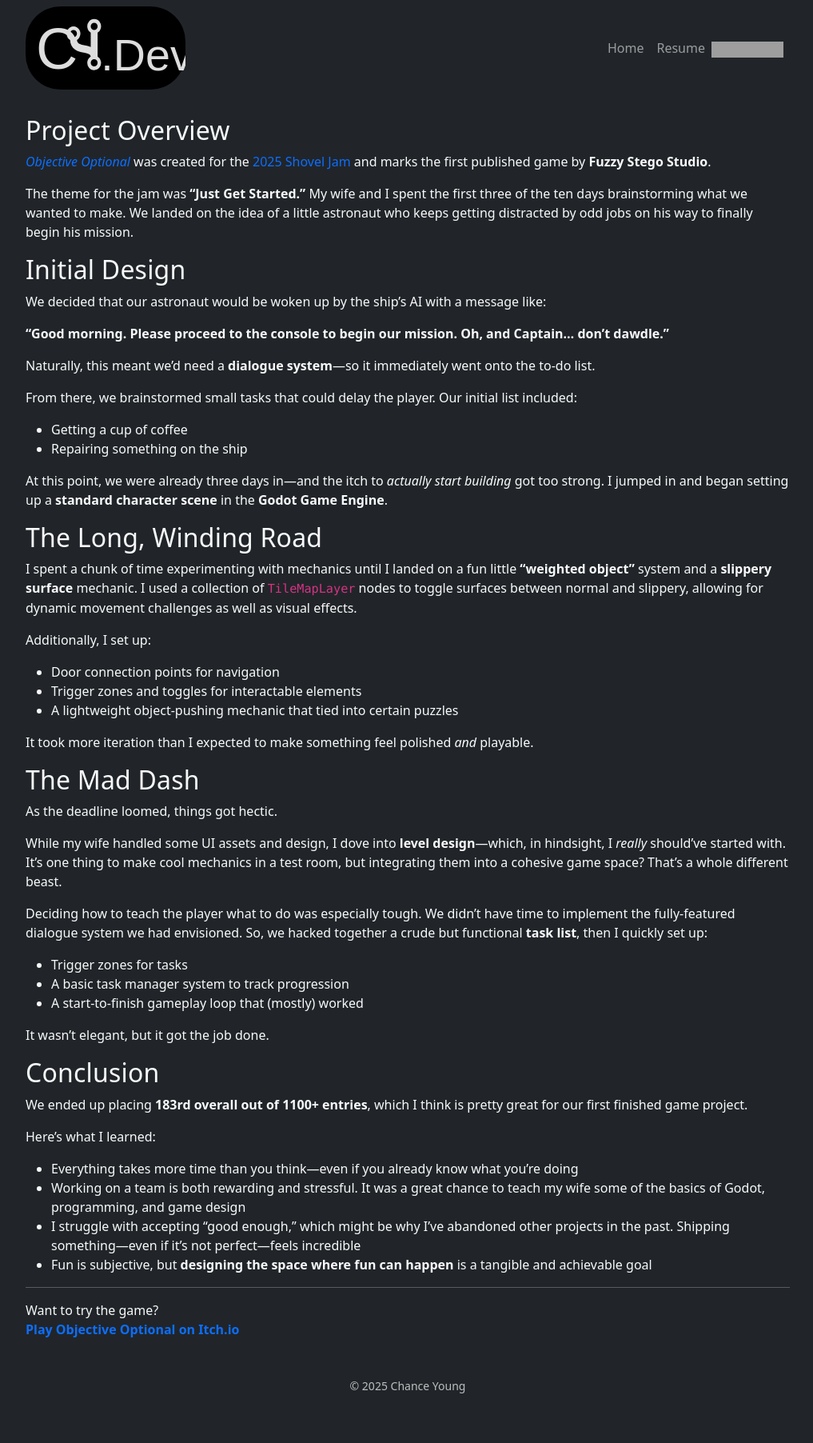
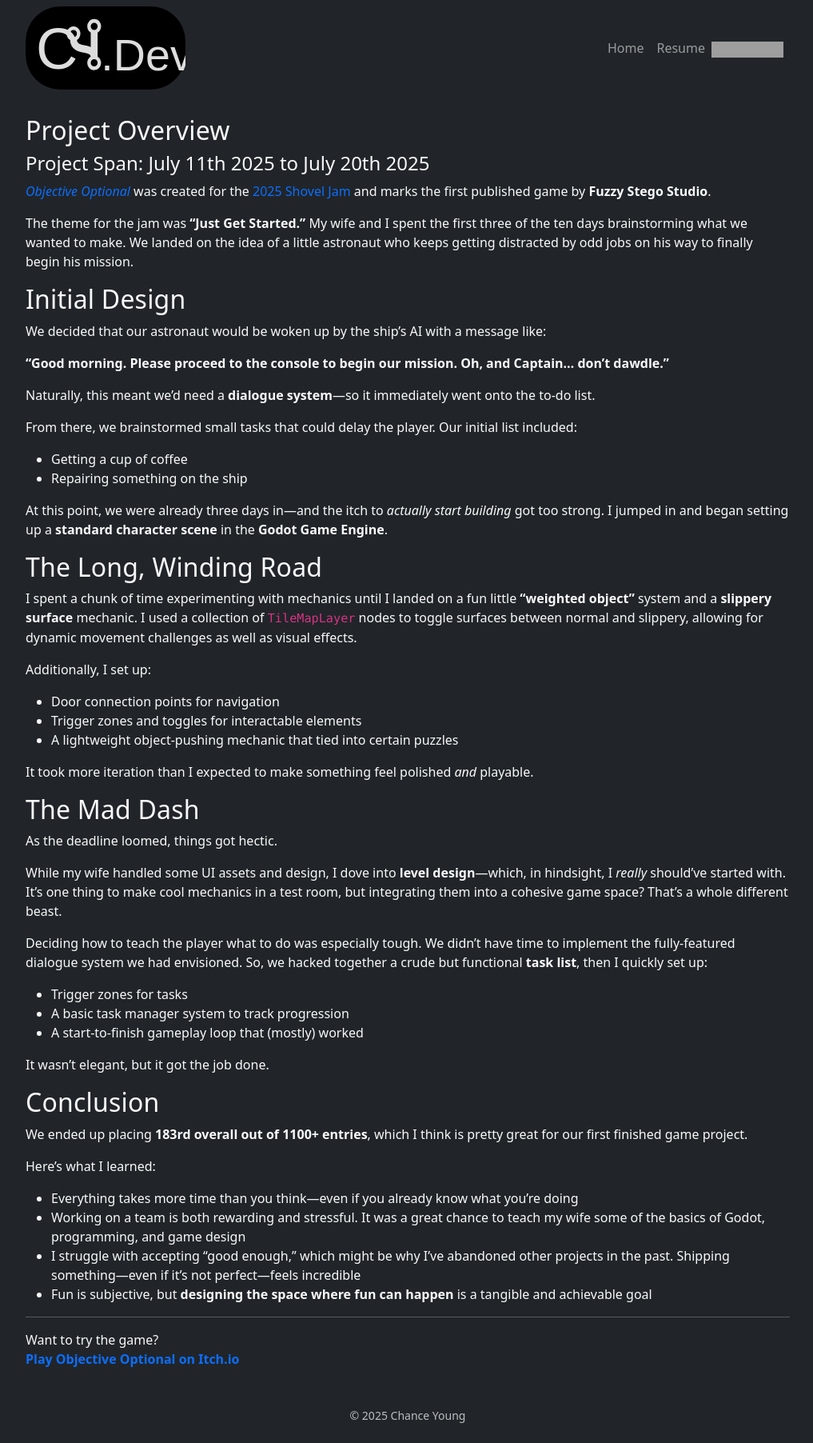
Before and after one commit to ChanceYoung/ChanceYoung.github.io, a Jekyll site: the page built from _projects/objectiveoptional.md, in a window 1280 px wide. Shown: the whole page at 80% size, without its empty margins (130-1147 px from the left). Built offline with Jekyll 4.4.1, drawn with Linux system fonts in a browser that asks for light colours; before the commit the page ends 1767 px from its top, so only the background shows below that; part of the change alters nothing that is shown; grey boxes are pictures that could not be loaded.

Commit message:
_projects/objectiveoptional.md updated from https://stackedit.io/

```diff
--- a/_projects/objectiveoptional.md
+++ b/_projects/objectiveoptional.md
@@ -8,7 +8,7 @@ layout: default
 ---
 
 ## Project Overview
-
+#### Project Span: July 11th 2025 to July 20th 2025
 [*Objective Optional*](https://kiriyai.itch.io/objective-optional) was created for the [2025 Shovel Jam](https://itch.io/jam/shovel-jam-2025) and marks the first published game by **Fuzzy Stego Studio**.
 
 The theme for the jam was **"Just Get Started."** My wife and I spent the first three of the ten days brainstorming what we wanted to make. We landed on the idea of a little astronaut who keeps getting distracted by odd jobs on his way to finally begin his mission.
@@ -69,7 +69,7 @@ Want to try the game?
  [**Play Objective Optional on Itch.io**](https://kiriyai.itch.io/objective-optional)
 
 <!--stackedit_data:
-eyJoaXN0b3J5IjpbLTExNzQzMDQwNDcsMTg4OTQwMzc4MSwtMT
-A1MDY3MzQ3NSw2NzQ3MzE0ODYsLTY1MzczMjQxMSw5OTEzNzM5
-ODNdfQ==
+eyJoaXN0b3J5IjpbMTE2MjMzODYwMSwxODg5NDAzNzgxLC0xMD
+UwNjczNDc1LDY3NDczMTQ4NiwtNjUzNzMyNDExLDk5MTM3Mzk4
+M119
 -->
```
